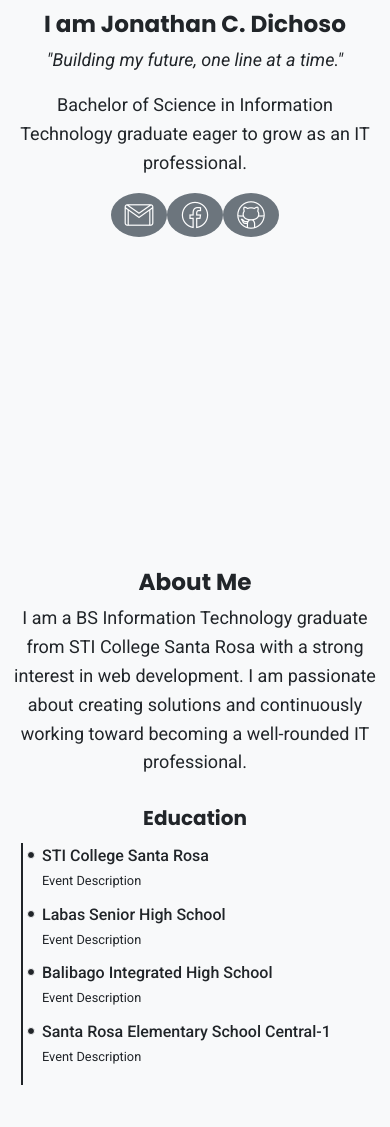
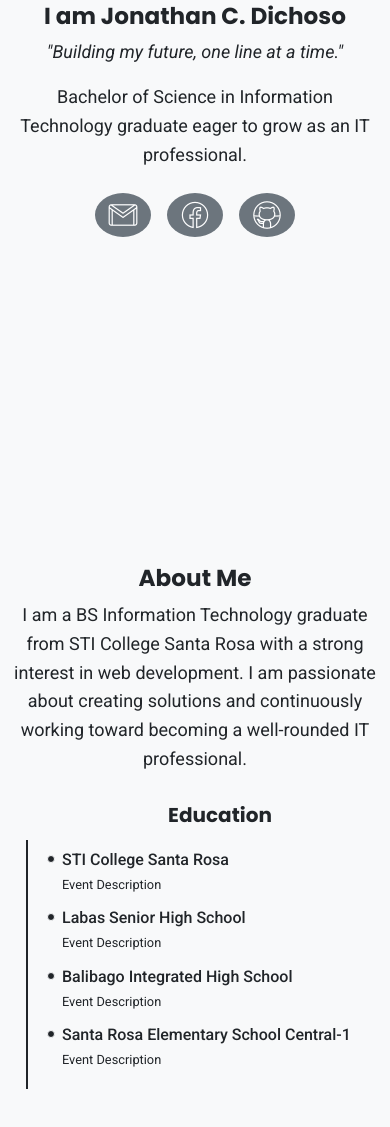
Before and after one commit to dichosojonathanc/portfolio, a plain HTML site: page index.html in a window 390 px wide. Shown: the part 439-1566 px from the top of the page. Drawn offline with nearby package versions, Linux system fonts and the light colour scheme.

Commit message:
adjust the mobile responsiveness

```diff
--- a/index.html
+++ b/index.html
@@ -53,18 +53,20 @@
         </div>
         <div class="col-12 col-md-6 d-flex flex-column justify-content-center p-3">
           <h3 class="name text-charcoal" data-aos="fade-up" data-aos-delay="100">I am Jonathan C. Dichoso</h3>
-          <p class="tagline text-charcoal" data-aos="fade-up" data-aos-delay="200">"Building my future, one line at a time."</p>
-          <p class="text-charcoal" data-aos="fade-up" data-aos-delay="300">Bachelor of Science in Information Technology graduate eager to grow as an IT
+          <p class="tagline text-charcoal" data-aos="fade-up" data-aos-delay="200">"Building my future, one line at a
+            time."</p>
+          <p class="text-charcoal" data-aos="fade-up" data-aos-delay="300">Bachelor of Science in Information Technology
+            graduate eager to grow as an IT
             professional.</p>
           <div class="d-flex flex-wrap justify-content-center" data-aos="fade-up" data-aos-delay="300">
             <a href="https://mail.google.com/mail/?view=cm&fs=1&to=dichoso.jonathanc@gmail.com" target="_blank"
-              class="btn bg-grayish rounded-circle">
+              class="btn bg-grayish rounded-circle m-2">
               <img src="images/gmail-logo.png" alt="Gmail Logo">
             </a>
-            <a href="https://www.facebook.com/jonathan.dichoso.09/" class="btn bg-grayish rounded-circle">
+            <a href="https://www.facebook.com/jonathan.dichoso.09/" class="btn bg-grayish rounded-circle m-2">
               <img src="images/fb-logo.png" alt="Facebook Logo">
             </a>
-            <a href="https://github.com/dichosojonathanc/" class="btn bg-grayish rounded-circle">
+            <a href="https://github.com/dichosojonathanc/" class="btn bg-grayish rounded-circle m-2">
               <img src="images/github-logo.png" alt="Github Logo">
             </a>
           </div>
@@ -76,7 +78,9 @@
   <section id="about" class="d-flex align-items-center min-vh-100">
     <div class="container">
       <h3 class="text-center text-charcoal" data-aos="fade-right" data-aos-once="false">About Me</h3>
-      <p class="text-center text-charcoal" data-aos="fade-right">I am a BS Information Technology graduate from STI College Santa Rosa with a strong interest in web development. I am passionate about creating solutions and continuously working toward becoming a well-rounded IT professional.</p>
+      <p class="text-center text-charcoal" data-aos="fade-right">I am a BS Information Technology graduate from STI
+        College Santa Rosa with a strong interest in web development. I am passionate about creating solutions and
+        continuously working toward becoming a well-rounded IT professional.</p>
       <div class="timeline">
         <h5 class="text-center text-charcoal p-2">Education</h5>
         <div class="event left">
--- a/styles.css
+++ b/styles.css
@@ -64,7 +64,7 @@ a:hover {
 
 .timeline {
   position: relative;
-  max-width: 500px;   /* narrower */
+  max-width: 500px;
   margin: 0 auto;
   padding: 5px 0;
 }
@@ -82,17 +82,17 @@ a:hover {
 
 .event {
   position: relative;
-  width: 40%;         /* slimmer event blocks */
-  margin: 8px 0;      /* tighter spacing */
-  font-size: 0.8rem;  /* smaller text */
+  width: 40%;
+  margin: 8px 0;
+  font-size: 0.8rem;
   line-height: 1.2;
 }
 
 .event::before {
   content: '';
   position: absolute;
-  top: 5px;           /* dot closer */
-  width: 8px;         /* smaller dot */
+  top: 5px;
+  width: 8px;
   height: 8px;
   background: #212529;
   border-radius: 50%;
@@ -109,7 +109,7 @@ a:hover {
 }
 
 .right {
-  left: 60%;          /* push right items */
+  left: 60%;
   text-align: left;
 }
 
@@ -117,13 +117,22 @@ a:hover {
   left: -20px;
 }
 
-/* Mobile: stack cleanly */
+/*Mobile*/
 @media (max-width: 768px) {
+  .timeline {
+    max-width: 100%;
+    padding-left: 50px;
+  }
+
+  .timeline::before {
+    left: 15px;
+  }
+
   .event {
     width: 100%;
     left: 0 !important;
     text-align: left !important;
-    margin-left: 30px;
+    margin: 15px 0 15px 0;
   }
 
   .event::before {
@@ -131,7 +140,9 @@ a:hover {
     right: auto;
   }
 
-  .timeline::before {
-    left: 10px;
+  .left,
+  .right {
+    left: 0 !important;
+    text-align: left !important;
   }
 }
```
